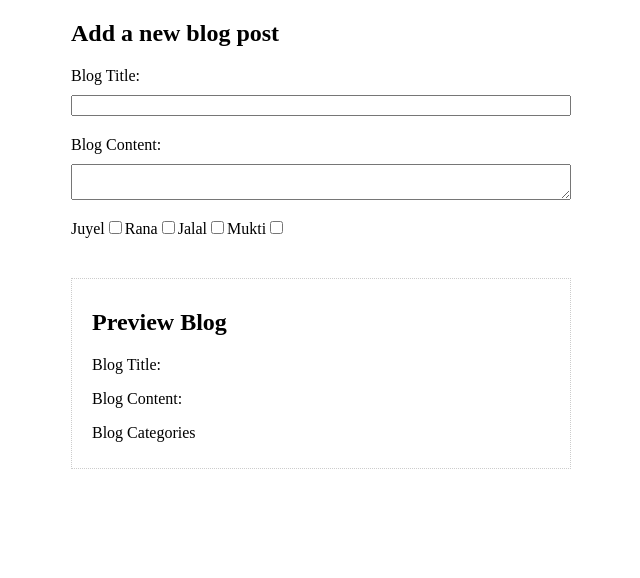
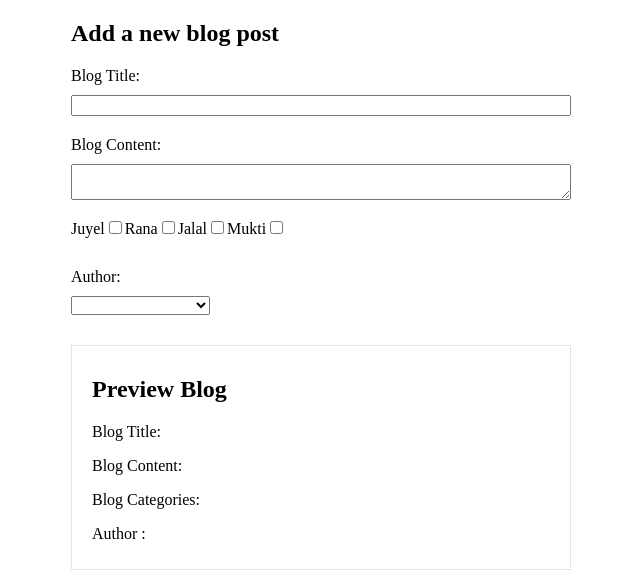
Before and after one commit to JuyelRana/VueJs, a Vue app: page /add in a window 1280 px wide. Shown: the top 578 px of the page, without its empty margins (319-959 px from the left). Built offline with nearby package versions, Linux system fonts and the light colour scheme; the HTML template or start-up script is replaced by a standard one.

Commit message:
Select Box

```diff
--- a/src/components/AddBlog.vue
+++ b/src/components/AddBlog.vue
@@ -18,18 +18,30 @@
         <label>Mukti</label>
         <input type="checkbox" value="Mukti" v-model="blog.categories">
       </div>
+
+      <label>Author: </label>
+      <select v-model="blog.author">
+        <option v-for="(author, index) in authors">{{ author }}</option>
+      </select>
+
     </form>
+
+
 
     <div id="preview">
       <h2>Preview Blog</h2>
       <p>Blog Title: {{ blog.title }}</p>
       <p>Blog Content:</p>
       <p>{{ blog.content }}</p>
-      <p>Blog Categories</p>
+      <p>Blog Categories:</p>
       <ul>
         <li v-for="(category,index) in blog.categories" :key="index">{{ ++index }} . {{ category }}</li>
       </ul>
+
+      <p>Author : {{ blog.author }}</p>
     </div>
+
+
   </div>
 </template>
 
@@ -40,8 +52,12 @@ export default {
       blog:{
         title: "",
         content: "",
-        categories:[]
-      }
+        categories:[],
+        author:""
+      },
+      authors:[
+        "Md Juyel Rana", "Md Jalal Uddin", "Most Rokey Begum", "Most Mukti Khatun"
+      ]
     }
   }
 }
```
